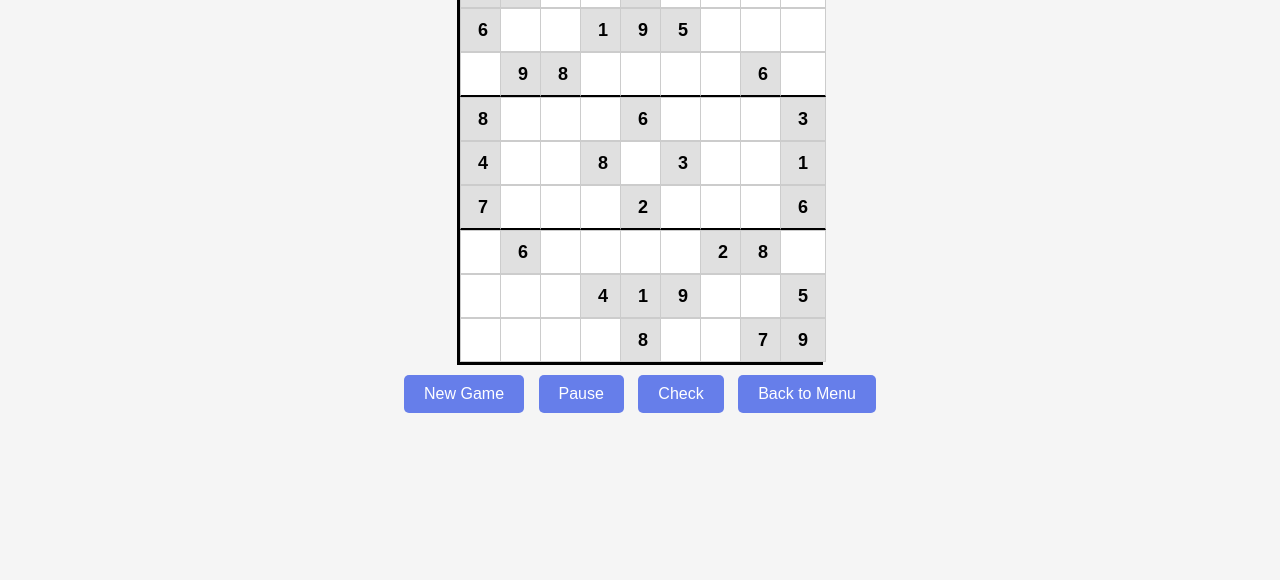
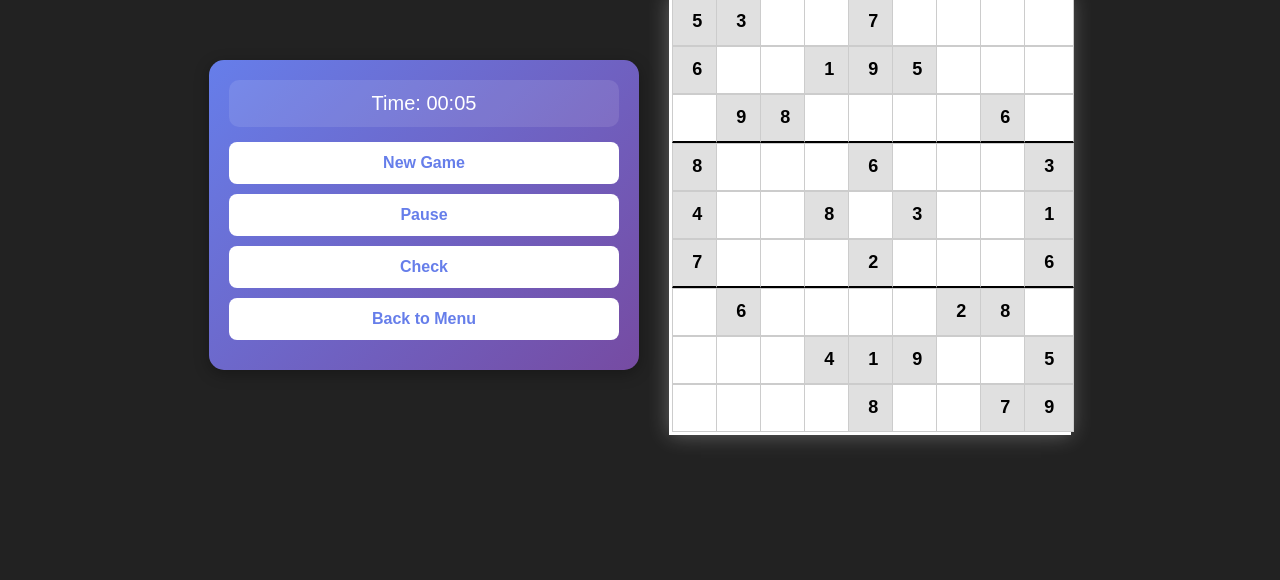
Before and after one commit to imran786110/game-zone, a plain HTML site: page src/sudoku.html in a window 1280 px wide. Shown: the part 236-816 px from the top of the page. Drawn offline with Linux system fonts and the light colour scheme.

Commit message:
Update Tetris and Sudoku to match Snake game interface

```diff
--- a/src/sudoku.html
+++ b/src/sudoku.html
@@ -5,7 +5,7 @@
     <meta name="viewport" content="width=device-width, initial-scale=1.0">
     <title>Sudoku</title>
     <style>
-        body { font-family: Arial, sans-serif; display: flex; flex-direction: column; padding: 0; background: #f5f5f5; min-height: 100vh; }
+        body { font-family: Arial, sans-serif; display: flex; flex-direction: column; padding: 0; background: #222; color: #fff; height: 100vh; overflow: hidden; margin: 0; }
         nav {
             background: linear-gradient(135deg, #667eea 0%, #764ba2 100%);
             padding: 10px 30px;
@@ -23,18 +23,45 @@
         }
         nav a:hover { opacity: 0.7; }
         .logo { font-size: 20px; font-weight: bold; color: white; }
-        .game-container { flex: 1; display: flex; flex-direction: column; align-items: center; padding: 20px; }
-        h1 { color: #667eea; margin: 20px 0; }
-        #timer { font-size: 24px; margin: 10px; color: #333; }
-        #grid { display: grid; grid-template-columns: repeat(9, 40px); gap: 0; border: 3px solid #000; width: fit-content; }
-        .cell { width: 40px; height: 40px; border: 1px solid #ccc; text-align: center; font-size: 18px; }
+        .game-container { flex: 1; display: flex; flex-direction: column; align-items: center; justify-content: center; overflow: hidden; }
+        h1 { margin: 10px 0; font-size: 32px; }
+        #game { display: flex; gap: 30px; align-items: center; }
+        #grid { display: grid; grid-template-columns: repeat(9, 44px); gap: 0; border: 3px solid #fff; width: fit-content; background: #fff; box-shadow: 0 0 20px rgba(255,255,255,0.3); }
+        .cell { width: 44px; height: 44px; border: 1px solid #ccc; text-align: center; font-size: 18px; color: #000; background: #fff; }
         .cell:nth-child(3n):not(:nth-child(9n)) { border-right: 2px solid #000; }
         .cell:nth-child(n+19):nth-child(-n+27), .cell:nth-child(n+46):nth-child(-n+54) { border-bottom: 2px solid #000; }
         .cell.fixed { background: #e0e0e0; font-weight: bold; }
         .cell:not(.fixed) { cursor: pointer; }
         .cell:not(.fixed):focus { background: #ffffcc; outline: 2px solid #4CAF50; }
-        button { margin: 10px 5px; padding: 10px 20px; font-size: 16px; cursor: pointer; background: #667eea; color: white; border: none; border-radius: 5px; transition: background 0.3s; }
-        button:hover { background: #764ba2; }
+        #dashboard {
+            background: linear-gradient(135deg, #667eea 0%, #764ba2 100%);
+            padding: 20px;
+            border-radius: 15px;
+            min-width: 220px;
+            box-shadow: 0 4px 15px rgba(0,0,0,0.3);
+        }
+        #timer {
+            font-size: 20px;
+            margin-bottom: 15px;
+            padding: 12px;
+            background: rgba(255,255,255,0.1);
+            border-radius: 10px;
+            text-align: center;
+        }
+        button {
+            width: 100%;
+            padding: 12px;
+            font-size: 16px;
+            cursor: pointer;
+            margin-bottom: 10px;
+            border: none;
+            border-radius: 8px;
+            background: #fff;
+            color: #667eea;
+            font-weight: bold;
+            transition: transform 0.2s, box-shadow 0.2s;
+        }
+        button:hover { transform: translateY(-2px); box-shadow: 0 4px 10px rgba(0,0,0,0.3); }
         .popup { display: none; position: fixed; top: 0; left: 0; width: 100%; height: 100%; background: rgba(0,0,0,0.5); justify-content: center; align-items: center; }
         .popup-content { background: white; padding: 30px; border-radius: 10px; text-align: center; box-shadow: 0 4px 6px rgba(0,0,0,0.3); }
         .popup-content h2 { margin: 0 0 20px 0; color: #667eea; }
@@ -52,13 +79,15 @@
 
     <div class="game-container">
         <h1>Sudoku</h1>
-        <div id="timer">Time: <span id="time">00:00</span></div>
-        <div id="grid"></div>
-        <div>
-            <button onclick="newGame()">New Game</button>
-            <button id="pauseBtn" onclick="togglePause()">Pause</button>
-            <button onclick="checkSolution()">Check</button>
-            <button onclick="location.href='index.html'">Back to Menu</button>
+        <div id="game">
+            <div id="dashboard">
+                <div id="timer">Time: <span id="time">00:00</span></div>
+                <button onclick="newGame()">New Game</button>
+                <button id="pauseBtn" onclick="togglePause()">Pause</button>
+                <button onclick="checkSolution()">Check</button>
+                <button onclick="location.href='index.html'">Back to Menu</button>
+            </div>
+            <div id="grid"></div>
         </div>
     </div>
     <div id="popup" class="popup">
```
Also changed, not shown: src/tetris.html (+20 -20 lines), 1 other file.
